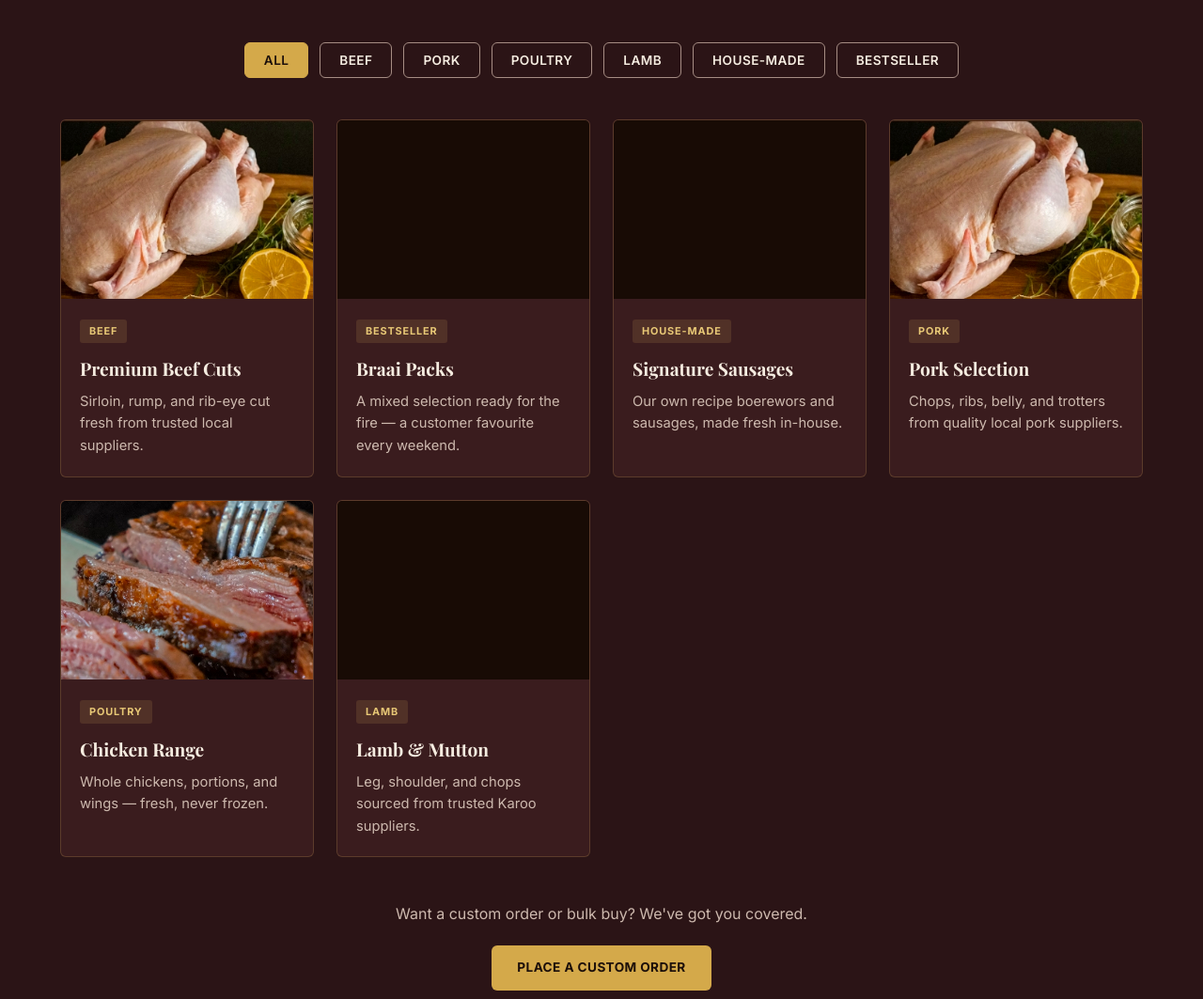
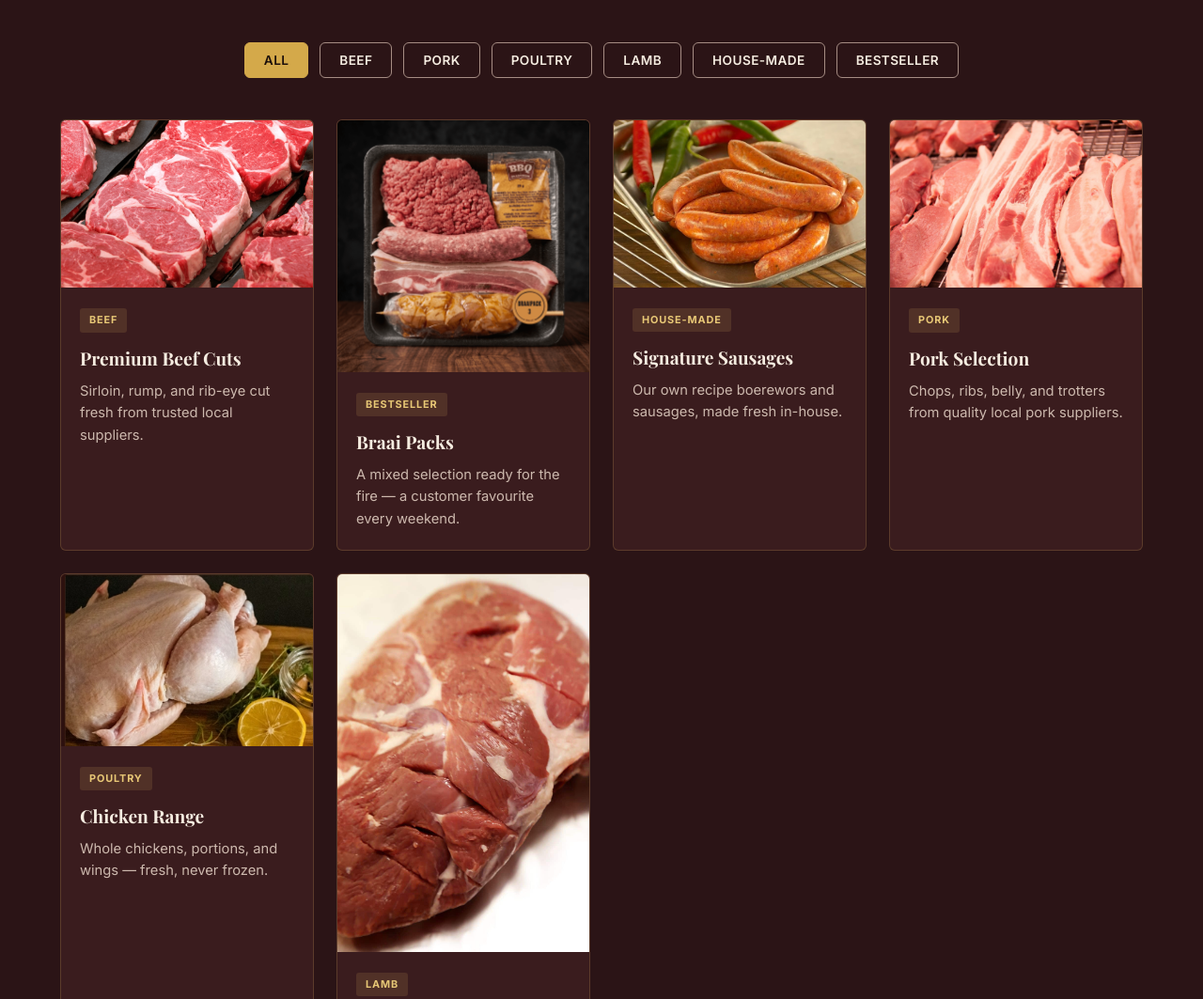
Before and after one commit to Lunathi-javu07/Lunathi_Butcher, a plain HTML site: page pages/menu.html in a window 1280 px wide. Shown: the part 400-1463 px from the top of the page at 94% size. Drawn offline with nearby package versions, Linux system fonts and the light colour scheme; a web font is replaced by a local one.

Commit message:
inserted the images accordingly
Addes the images of each meat option the menu

```diff
--- a/pages/menu.html
+++ b/pages/menu.html
@@ -56,7 +56,7 @@
       <div class="menu-grid">
 
         <article class="menu-card" data-tags="beef">
-          <div class="ph ph-1"></div>
+          <img src="../assets/images/Beef.png" alt="Premium beef cuts" loading="lazy" width="400" height="300">
           <div class="menu-card-body">
             <span class="tag">Beef</span>
             <h3>Premium Beef Cuts</h3>
@@ -65,7 +65,7 @@
         </article>
 
         <article class="menu-card" data-tags="beef bestseller">
-          <div class="ph ph-2"></div>
+          <img src="../assets/images/Braai pack.png" alt="Braai packs" loading="lazy" width="400" height="300">
           <div class="menu-card-body">
             <span class="tag">Bestseller</span>
             <h3>Braai Packs</h3>
@@ -74,7 +74,7 @@
         </article>
 
         <article class="menu-card" data-tags="house-made">
-          <div class="ph ph-3"></div>
+          <img src="../assets/images/Signature sausage.webp" alt="Signature sausages" loading="lazy" width="400" height="300">
           <div class="menu-card-body">
             <span class="tag">House-made</span>
             <h3>Signature Sausages</h3>
@@ -83,7 +83,7 @@
         </article>
 
         <article class="menu-card" data-tags="pork">
-          <div class="ph ph-4"></div>
+          <img src="../assets/images/Pork.jpg" alt="Pork selection" loading="lazy" width="400" height="300">
           <div class="menu-card-body">
             <span class="tag">Pork</span>
             <h3>Pork Selection</h3>
@@ -92,7 +92,7 @@
         </article>
 
         <article class="menu-card" data-tags="poultry">
-          <div class="ph ph-chicken"></div>
+          <img src="../assets/images/Chicken.jpeg" alt="Chicken range" loading="lazy" width="400" height="300">
           <div class="menu-card-body">
             <span class="tag">Poultry</span>
             <h3>Chicken Range</h3>
@@ -101,7 +101,7 @@
         </article>
 
         <article class="menu-card" data-tags="lamb">
-          <div class="ph ph-2"></div>
+          <img src="../assets/images/lamb and mutton.jpg" alt="Lamb and mutton" loading="lazy" width="400" height="300">
           <div class="menu-card-body">
             <span class="tag">Lamb</span>
             <h3>Lamb &amp; Mutton</h3>
```
Also changed, not shown: pages/service.html (+1 -1 lines), assets/images/Beef.png (added), assets/images/Braai pack.png (added), assets/images/Chicken.jpeg (renamed from assets/images/cuts (4).jpeg), assets/images/Pork.jpg (added), assets/images/Signature sausage.webp (added), assets/images/lamb and mutton.jpg (added).
